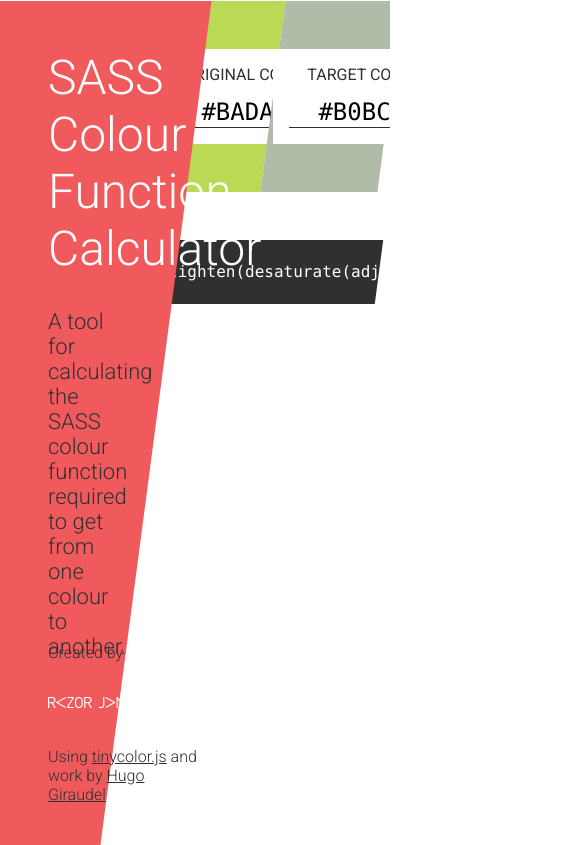
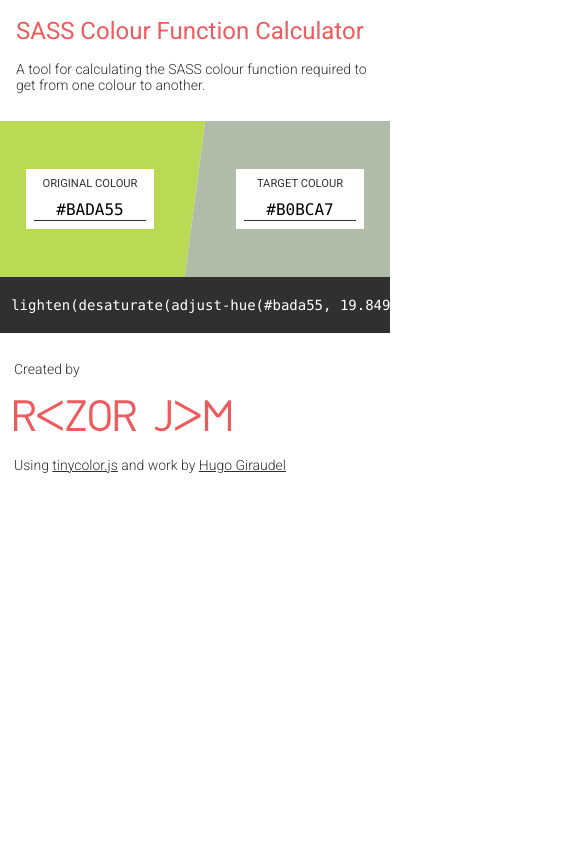
Before and after one commit to razorltd/sasscolourfunctioncalculator, a website: page index.html in a window 390 px wide. Shown: the top 845 px of the page, 585 px wide, since content can reach past the window. Drawn offline with nearby package versions, Linux system fonts and the light colour scheme.

Commit message:
Tidy up on mobile

```diff
--- a/index.html
+++ b/index.html
@@ -28,7 +28,7 @@
 					</div>
 				</div>
 
-				<div style="background:{{scfc.colorB}}">
+				<div style="background:{{scfc.colorB}};">
 					<div>
 						<label>Target Colour</label>
 						<input type="text" ng-model="scfc.colorB" ng-model-options="{ getterSetter: true }">
@@ -46,7 +46,7 @@
 		<footer>
 			<p>
 				Created by <address><a href="http://razorjam.co.uk">
-					<svg version="1.1" xmlns="http://www.w3.org/2000/svg" xmlns:xlink="http://www.w3.org/1999/xlink" x="0px" y="0px" width="341.81px" height="49.11px" viewBox="0 0 341.81 49.11" preserveAspectRatio="xMinYMid meet">
+					<svg version="1.1" xmlns="http://www.w3.org/2000/svg" xmlns:xlink="http://www.w3.org/1999/xlink" x="0px" y="0px" width="341.81px" height="49.11px" viewBox="0 0 341.81 49.11" preserveAspectRatio="xMinYMid meet" class="rj-logo">
 						<g>
 							<path d="M27.74,48.7L16.75,27.27H5.15V48.7H0V0.41h18.52c8.41,0,14.31,5.09,14.31,13.43c0,7.05-4.28,11.67-10.51,12.96L33.78,48.7
 										H27.74z M18.04,5.02H5.15v17.7h12.89c5.63,0,9.63-2.92,9.63-8.82C27.67,8,23.67,5.02,18.04,5.02z"></path>
--- a/styles/main.scss
+++ b/styles/main.scss
@@ -5,6 +5,24 @@ $rj-black: #303030;
 $gradient-dark: #ccc;
 $gradient-light: transparent;
 $monospace: 'Monaco', Courier, monospace;
+
+@mixin checker {
+	background-image:
+	      -moz-linear-gradient(45deg, $gradient-dark 25%, $gradient-light 25%),
+	      -moz-linear-gradient(-45deg, $gradient-dark 25%, $gradient-light 25%),
+	      -moz-linear-gradient(45deg, $gradient-light 75%, $gradient-dark 75%),
+	      -moz-linear-gradient(-45deg, $gradient-light 75%, $gradient-dark 75%);
+	background-image:
+	      -webkit-gradient(linear, 0 100%, 100% 0, color-stop(.25, $gradient-dark), color-stop(.25, $gradient-light)),
+	      -webkit-gradient(linear, 0 0, 100% 100%, color-stop(.25, $gradient-dark), color-stop(.25, $gradient-light)),
+	      -webkit-gradient(linear, 0 100%, 100% 0, color-stop(.75, $gradient-light), color-stop(.75, $gradient-dark)),
+	      -webkit-gradient(linear, 0 0, 100% 100%, color-stop(.75, $gradient-light), color-stop(.75, $gradient-dark));
+
+	-moz-background-size:50px 50px;
+	background-size:50px 50px;
+	-webkit-background-size:50px 51px; /* override value for shitty webkit */
+	background-position:0 0, 25px 0, 25px -25px, 0px 25px;
+}
 
 *, *:before, *:after {
 	box-sizing: border-box;
@@ -18,6 +36,13 @@ body {
 	padding: 0;
 	color: $rj-black;
 	overflow-x: hidden;
+	height: 100vh;
+	min-height: 600px;
+	position: relative;
+
+	@media screen and (max-width: 900px) {
+		// background-color: $rj-red;
+	}
 }
 
 a {
@@ -34,9 +59,9 @@ header {
 	position: relative;
 	height: 100vh;
 	padding: 48px 24px 24px 48px;
-}
+	min-height: 600px;
 
-header:before {
+	&:before {
 		display: block;
 		content: " ";
 		position: absolute;
@@ -47,55 +72,83 @@ header:before {
 		right: 0;
 		transform: skewX(-7.5deg);
 		z-index: 10;
+
+		@media screen and (min-height: 605px) {
+			transform: skewX(-7.5deg) translateX(-2vh);
+		}
+	}
+
+	@media screen and (max-width: 900px) {
+		width: 100%;
+		float: none;
+		background-color: white;
+		height: auto;
+		min-height: 0;
+
+		&:before {
+			display: none;
+		}
+	}
+
+	@media screen and (max-width: 600px) {
+		padding: 1em;
+	}
 }
 
 main {
 	width: 60%;
 	float: right;
+
+	@media screen and (max-width: 900px) {
+		width: 100%;
+		float: none;
+	}
 }
 
 h1 {
-	font-size: 48px;
+	font-size: 3em;
 	color: white;
 	font-weight: 300;
 	margin-top: 0;
 	z-index: 20;
 	position: relative;
+
+	@media screen and (max-width: 900px) {
+		color: $rj-red;
+		font-weight: 500;
+	}
+
+	@media screen and (max-width: 600px) {
+		font-size: 1.5em;
+	}
 }
 
 h2 {
-	font-size: 22px;
+	font-size: 1.375em;
 	font-weight: 300;
 	z-index: 20;
 	position: relative;
+
+	@media screen and (max-width: 600px) {
+		font-size: 0.875em;
+	}
 }
 
 .colours-container {
 	overflow: hidden;
-	transform: translateX(3rvh);
 
 	> div {
-		width: 50%;
+		@include checker;
+		width: 52%;
 		float: left;
 		position: relative;
-		background-image:
-		      -moz-linear-gradient(45deg, $gradient-dark 25%, $gradient-light 25%),
-		      -moz-linear-gradient(-45deg, $gradient-dark 25%, $gradient-light 25%),
-		      -moz-linear-gradient(45deg, $gradient-light 75%, $gradient-dark 75%),
-		      -moz-linear-gradient(-45deg, $gradient-light 75%, $gradient-dark 75%);
-		background-image:
-		      -webkit-gradient(linear, 0 100%, 100% 0, color-stop(.25, $gradient-dark), color-stop(.25, $gradient-light)),
-		      -webkit-gradient(linear, 0 0, 100% 100%, color-stop(.25, $gradient-dark), color-stop(.25, $gradient-light)),
-		      -webkit-gradient(linear, 0 100%, 100% 0, color-stop(.75, $gradient-light), color-stop(.75, $gradient-dark)),
-		      -webkit-gradient(linear, 0 0, 100% 100%, color-stop(.75, $gradient-light), color-stop(.75, $gradient-dark));
-
-		-moz-background-size:100px 100px;
-		background-size:100px 100px;
-		-webkit-background-size:100px 101px; /* override value for shitty webkit */
-		background-position:0 0, 50px 0, 50px -50px, 0px 50px;
 		text-align: center;
 		padding: 48px 0;
 		transform: skewX(-7.5deg);
+
+		&:last-child {
+			margin-right: -4%;
+		}
 
 		> div {
 			transform: skewX(7.5deg);
@@ -126,30 +179,92 @@ h2 {
 				}
 			}
 		}
+
+		@media screen and (max-width: 900px) {
+			width: 60%;
+			margin-left: -10%;
+
+			&:last-child {
+				margin-right: -10%;
+				margin-left: 0;
+			}
+
+			> div {
+				position: relative;
+				left: 5%;
+			}
+
+			&:last-child > div {
+				left: auto;
+				right: 5%;
+			}
+		}
+
+		@media screen and (max-width: 600px) {
+			> div {
+				width: 8em;
+				padding: 0.5em;
+
+				label {
+					font-size: 0.7em;
+				}
+
+				input {
+					font-size: 1em;
+				}
+			}
+		}
 	}
 }
 
 footer {
 	position: absolute;
-	width: 40%;
+	width: 30%;
 	bottom: 24px;
 	left: 48px;
 	z-index: 20;
 
-	svg {
+	.rj-logo {
 		max-width: 50%;
 
 		path, polygon {
 			fill: white;
 		}
 	}
+
+	@media screen and (max-width: 900px) {
+		position: static;
+		width: 100%;
+		background-color: white;
+		padding: 3em;
+
+		.rj-logo {
+			width: 20em;
+			max-width: 60%;
+
+			path, polygon {
+				fill: $rj-red;
 			}
+		}
+	}
+
+	@media screen and (max-width: 600px) {
+		padding: 1em;
+		font-size: 0.875em;
+	}
+}
+
 
 .result-container {
 	transform: skewX(-7.5deg);
 	width: 90%;
 	margin: 0 auto;
 	background: $rj-black;
+
+	@media screen and (max-width: 900px) {
+		width: 100%;
+		transform: none;
+	}
 }
 
 .result {
@@ -159,9 +274,14 @@ footer {
 	text-align: center;
 	width: 100%;
 	color: white;
-	font-size: 1em;
-	padding: 1em 0;
+	font-size: 0.875em;
+	padding: 1em 0.8em;
 	margin-top: 3em;
 	word-wrap: break-word;
 	line-height: 2;
+
+	@media screen and (max-width: 900px) {
+		transform: none;
+		margin: 0;
 	}
+}
```
Also changed, not shown: styles/main.css. Lines whose indentation alone changed are shown as unchanged.
